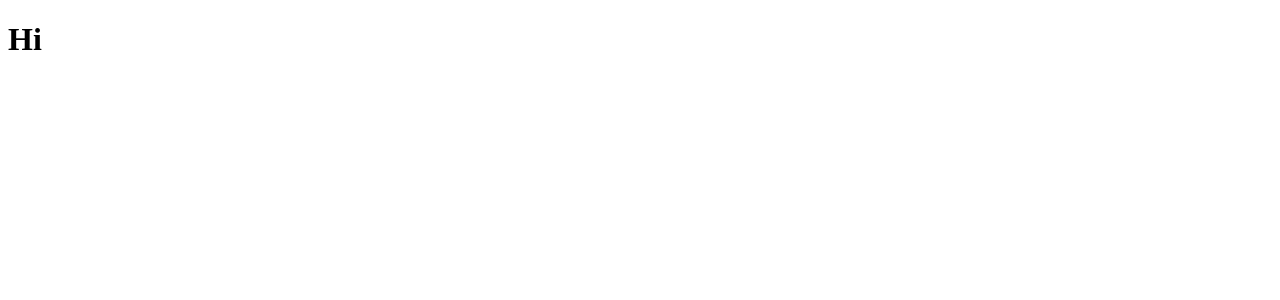
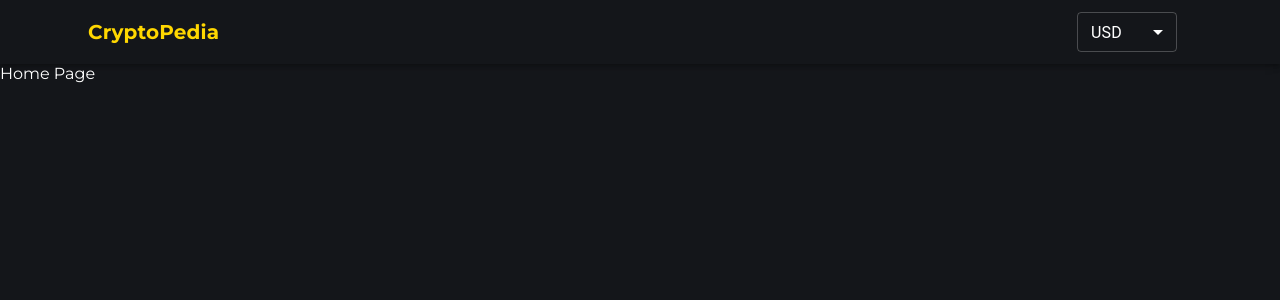
Before and after one commit to Hawa701/Crypto-Price-App, a React (Create React App) app in the folder cryptopedia/: page / in a window 1280 px wide. Shown: the top 300 px of the page. Built offline with nearby package versions, Linux system fonts and the light colour scheme.

Commit message:
Header is done!
* I used a context API to share data (currency and setCurrency).
* I used Material UI.
* Also added theme colors but not very effective now

```diff
--- a/cryptopedia/src/App.js
+++ b/cryptopedia/src/App.js
@@ -1,8 +1,61 @@
+import { useState } from "react";
+import { Routes, Route } from "react-router-dom";
+import Header from "./components/Header";
+import HomePage from "./pages/HomePage";
+import CoinPage from "./pages/CoinPage";
+import MissingPage from "./pages/MissingPage";
+import { createTheme, ThemeProvider } from "@mui/material";
+
+const lightTheme = createTheme({
+  palette: {
+    mode: "light",
+    primary: {
+      main: "#FFD700",
+    },
+    secondary: {
+      main: "#F50057",
+    },
+    background: {
+      default: "#FFFFFF",
+    },
+    text: {
+      primary: "#000000",
+    },
+  },
+});
+
+const darkTheme = createTheme({
+  palette: {
+    mode: "dark",
+    primary: {
+      main: "#FFD700",
+    },
+    secondary: {
+      main: "#F50057",
+    },
+    background: {
+      default: "#14161A",
+    },
+    text: {
+      primary: "#FFFFFF",
+    },
+  },
+});
+
 function App() {
+  const [themeMode, setThemeMode] = useState("dark");
+
   return (
-    <div className="App">
-      <h1>Hi</h1>
-    </div>
+    <ThemeProvider theme={themeMode === "light" ? lightTheme : darkTheme}>
+      <div className="app">
+        <Header />
+        <Routes>
+          <Route exact path="/" element={<HomePage />} />
+          <Route path="/coins/:id" element={<CoinPage />} />
+          <Route path="*" element={<MissingPage />} />
+        </Routes>
+      </div>
+    </ThemeProvider>
   );
 }
 
--- /dev/null
+++ b/cryptopedia/src/components/Header.js
@@ -0,0 +1,63 @@
+import React, { useState, useEffect, useContext } from "react";
+import { useNavigate } from "react-router-dom";
+import { styled, useTheme } from "@mui/system";
+import {
+  AppBar,
+  Container,
+  Toolbar,
+  Typography,
+  Select,
+  MenuItem,
+  ThemeProvider,
+} from "@mui/material";
+import CryptoContext from "../context/CryptoContext";
+
+const StyledTypography = styled(Typography)(({ theme }) => ({
+  color: theme.palette.primary.main,
+  flexGrow: 1,
+  cursor: "pointer",
+  fontWeight: "bold",
+  fontFamily: "Montserrat",
+}));
+
+const Header = () => {
+  const theme = useTheme();
+  const navigate = useNavigate();
+
+  const { currency, setCurrency, symbol } = useContext(CryptoContext);
+
+  return (
+    <ThemeProvider theme={theme}>
+      <AppBar color="transparent" position="static">
+        <Container>
+          <Toolbar>
+            <StyledTypography
+              theme={theme}
+              variant="h6"
+              onClick={() => navigate("/")}
+            >
+              CryptoPedia
+            </StyledTypography>
+            <Select
+              value={currency}
+              onChange={(e) => setCurrency(e.target.value)}
+              style={{
+                width: 100,
+                height: 40,
+                marginRight: 15,
+                color: "white",
+              }}
+            >
+              <MenuItem selected value={"USD"}>
+                USD
+              </MenuItem>
+              <MenuItem value={"ETB"}>ETB</MenuItem>
+            </Select>
+          </Toolbar>
+        </Container>
+      </AppBar>
+    </ThemeProvider>
+  );
+};
+
+export default Header;
--- /dev/null
+++ b/cryptopedia/src/context/CryptoContext.js
@@ -0,0 +1,32 @@
+import React, {
+  Children,
+  createContext,
+  useContext,
+  useState,
+  useEffect,
+} from "react";
+
+const CryptoContext = createContext();
+
+export const CryptoProvider = ({ children }) => {
+  const [currency, setCurrency] = useState("USD");
+  const [symbol, setSymbol] = useState("$");
+
+  useEffect(() => {
+    currency === "USD" ? setSymbol("$") : setSymbol("Br");
+  }, [currency]);
+
+  return (
+    <CryptoContext.Provider
+      value={{
+        currency,
+        setCurrency,
+        symbol,
+      }}
+    >
+      {children}
+    </CryptoContext.Provider>
+  );
+};
+
+export default CryptoContext;
--- a/cryptopedia/src/index.css
+++ b/cryptopedia/src/index.css
@@ -0,0 +1,39 @@
+@import url("https://fonts.googleapis.com/css2?family=Montserrat:wght@100;200;300;400;500;600;700;800;900&display=swap");
+* {
+  margin: 0;
+  padding: 0;
+  box-sizing: border-box;
+  scroll-behavior: smooth;
+  font-family: "Montserrat", sans-serif;
+}
+
+:root {
+  --mainBg: #14161a;
+  --mainText: #fff;
+  --secondText: gold;
+}
+
+/* ----------------------- Default styles ----------------------- */
+a {
+  text-decoration: none;
+  color: gold;
+}
+
+/* ----------------------- Styles ----------------------- */
+body {
+  width: 100vw;
+  height: 100vh;
+}
+
+#root {
+  width: 100%;
+  height: 100%;
+}
+
+#root .app {
+  width: 100%;
+  height: 100%;
+  min-height: 100vh;
+  color: var(--mainText);
+  background-color: var(--mainBg);
+}
--- a/cryptopedia/src/index.js
+++ b/cryptopedia/src/index.js
@@ -1,11 +1,17 @@
 import React from "react";
 import ReactDOM from "react-dom/client";
+import { BrowserRouter } from "react-router-dom";
 import "./index.css";
 import App from "./App";
+import { CryptoProvider } from "./context/CryptoContext";
 
 const root = ReactDOM.createRoot(document.getElementById("root"));
 root.render(
   <React.StrictMode>
-    <App />
+    <CryptoProvider>
+      <BrowserRouter>
+        <App />
+      </BrowserRouter>
+    </CryptoProvider>
   </React.StrictMode>
 );
--- /dev/null
+++ b/cryptopedia/src/pages/CoinPage.js
@@ -0,0 +1,7 @@
+import React from "react";
+
+const CoinPage = () => {
+  return <main>CoinPage</main>;
+};
+
+export default CoinPage;
--- /dev/null
+++ b/cryptopedia/src/pages/HomePage.js
@@ -0,0 +1,7 @@
+import React from "react";
+
+const HomePage = () => {
+  return <main>Home Page</main>;
+};
+
+export default HomePage;
--- /dev/null
+++ b/cryptopedia/src/pages/MissingPage.js
@@ -0,0 +1,7 @@
+import React from "react";
+
+const MissingPage = () => {
+  return <main>404 Page not Found!</main>;
+};
+
+export default MissingPage;
```
